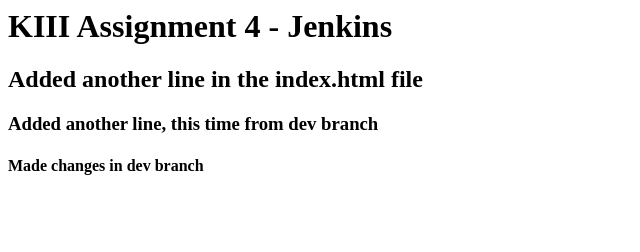
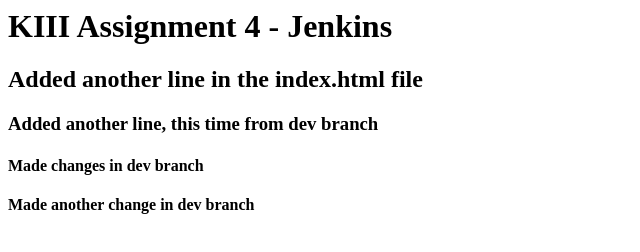
Before and after one commit to gorgilazarev3/kiii-assignment4, a plain HTML site: page index.html in a window 1280 px wide. Shown: the whole page, without its empty margins (0-640 px from the left). Drawn offline with Linux system fonts and the light colour scheme.

Commit message:
Made another change in dev branch

```diff
--- a/index.html
+++ b/index.html
@@ -2,3 +2,4 @@
 <h2>Added another line in the index.html file</h2>
 <h3>Added another line, this time from dev branch</h3>
 <h4>Made changes in dev branch</h4>
+<h4>Made another change in dev branch</h4>
```
